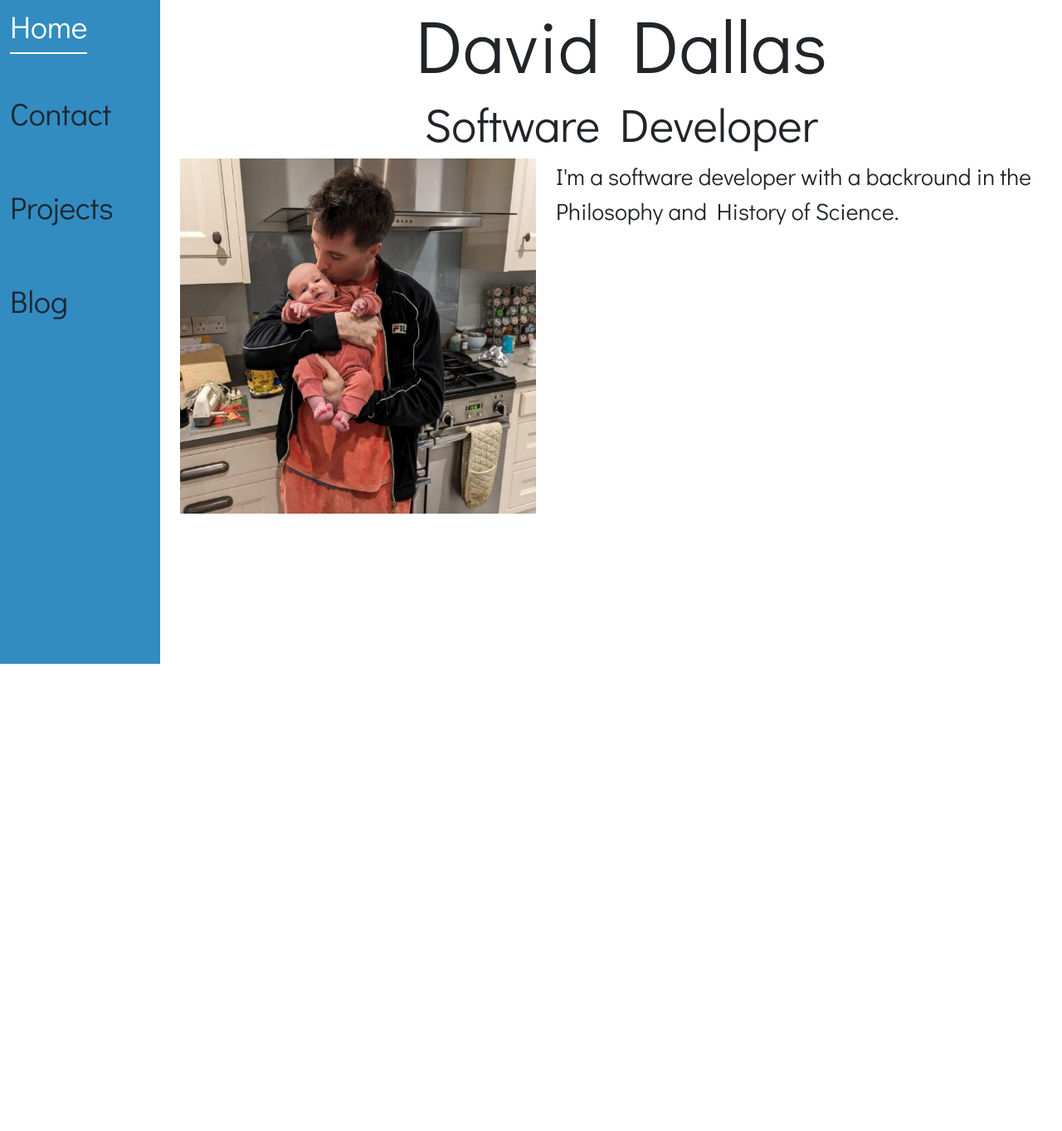
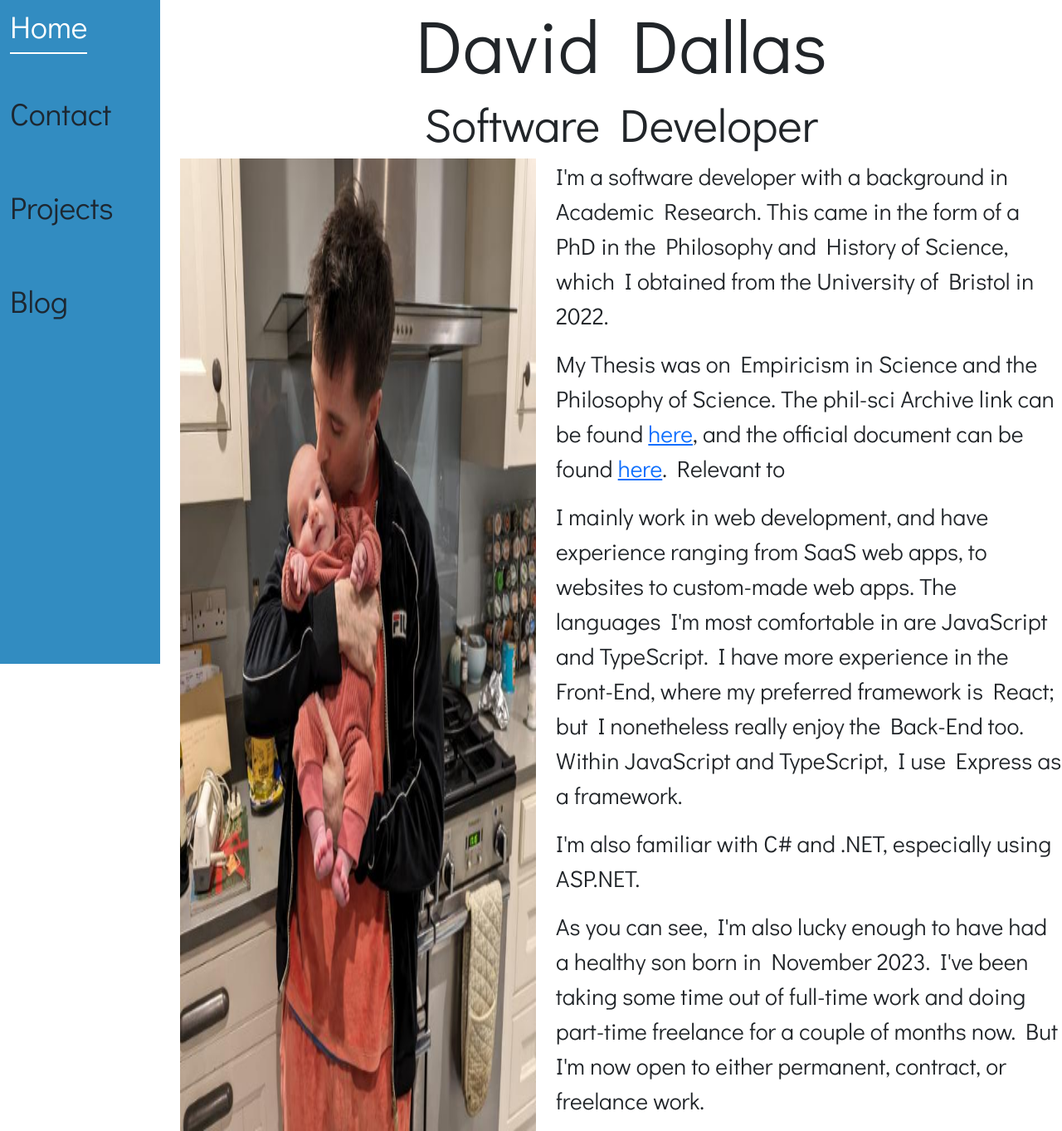
Before and after one commit to DavidJDallas/site, a React (Create React App) app: page / in a window 1280 px wide. Shown: the whole page at 83% size. Before the commit the page ends 800 px from the top, so only its background shows below. Built offline with nearby package versions, Linux system fonts and the light colour scheme.

Commit message:
description added in

```diff
--- a/src/LandingPage/LandingPage.jsx
+++ b/src/LandingPage/LandingPage.jsx
@@ -20,7 +20,29 @@ const LandingPage = () => {
             />
             </Col>
             <Col>
-            <p className='main-body'>I'm a software developer with a backround in the Philosophy and History of Science.  </p>
+            <p className='main-body'>I'm a software developer with a background in Academic Research. This came in the form of a PhD in the Philosophy and History of Science, which I obtained from the University of Bristol in 2022.
+             </p>
+             <p className='main-body'>
+            My Thesis was on Empiricism in Science and the Philosophy of Science. The phil-sci Archive link can be found <a href="http://philsci-archive.pitt.edu/21458/">here</a>, and the official document can be found <a href="https://research-information.bris.ac.uk/en/studentTheses/empiricism-in-the-philosophy-of-science">here</a>.
+
+            Relevant to
+
+             </p>
+
+             <p className='main-body'>
+              I mainly work in web development, and have experience ranging from SaaS web apps, to websites to custom-made web apps. The languages I'm most comfortable in are JavaScript and TypeScript. I have more experience in the Front-End, where my preferred framework is React; but I nonetheless really enjoy the Back-End too. Within JavaScript and TypeScript, I use Express as a framework.
+            </p>
+            <p className='main-body'>
+              I'm also familiar with C# and .NET, especially using ASP.NET.
+            </p>
+            <p className='main-body'>
+            As you can see, I'm also lucky enough to have had a healthy son born in November 2023. I've been taking some time out of full-time work and doing part-time freelance for a couple of months now. But I'm now open to either permanent, contract, or freelance work.
+
+            </p>
+
+
+
+
             </Col>
 
 
```
